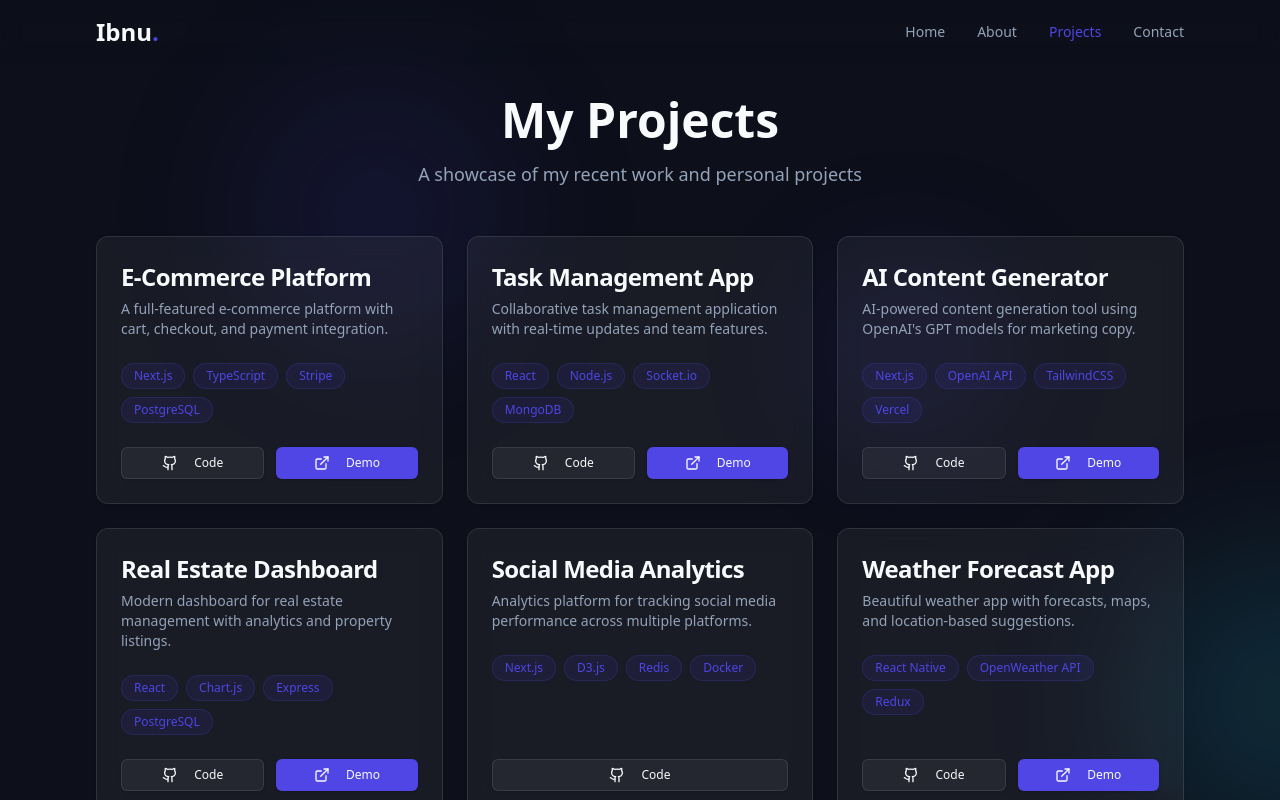
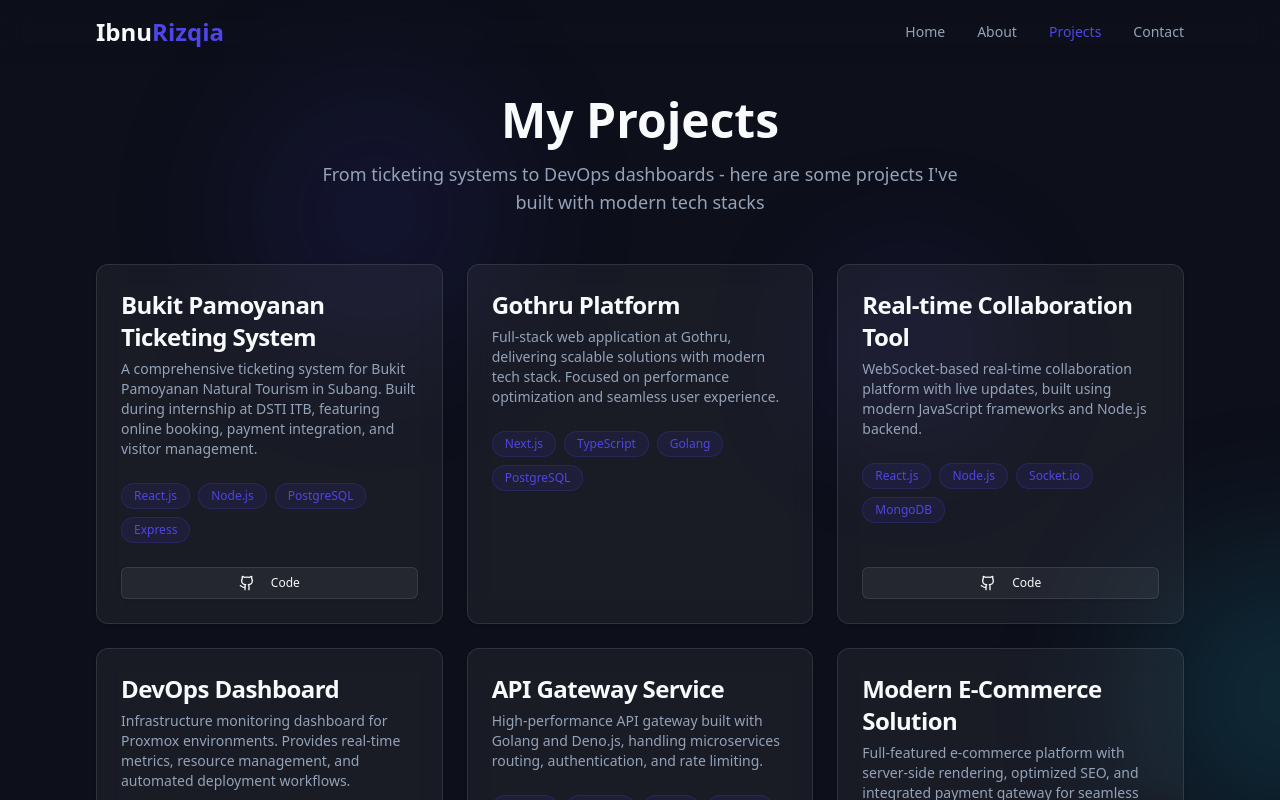
Before and after one commit to ibnurizqiaramadan/xyrus10-web, a Next.js app: page /projects in a window 1280 px wide. Shown: the top 800 px of the page. Built offline with nearby package versions, Linux system fonts and the light colour scheme.

Commit message:
feat: update portfolio with personal info, work experience, and project details

```diff
--- a/src/app/about/page.tsx
+++ b/src/app/about/page.tsx
@@ -7,15 +7,20 @@ import { SectionTitle } from "@/components/SectionTitle"
 import { Code, Rocket, Coffee, Users } from "lucide-react"
 
 const skills = [
+  "JavaScript",
+  "TypeScript",
+  "React.js",
   "Next.js",
-  "React",
-  "TypeScript",
+  "Golang",
   "Node.js",
+  "Deno.js",
   "Tailwind CSS",
   "PostgreSQL",
-  "MongoDB",
+  "MySQL",
+  "Convex",
   "Docker",
-  "AWS",
+  "Proxmox",
+  "DevOps",
   "Git",
 ]
 
@@ -32,7 +37,7 @@ export default function AboutPage() {
       <Container>
         <SectionTitle
           title="About Me"
-          subtitle="Get to know more about my journey and expertise"
+          subtitle="Full Stack Developer at Gothru | STMIK Bandung | Former Intern at DSTI ITB"
         />
 
         <div className="grid md:grid-cols-2 gap-12 items-center mb-16">
@@ -49,7 +54,7 @@ export default function AboutPage() {
                 <div className="relative w-full aspect-square rounded-2xl overflow-hidden">
                   <Image
                     src="/avatar.jpg"
-                    alt="Ibnu"
+                    alt="Ibnu Rizqia Ramadan"
                     fill
                     className="object-cover"
                   />
@@ -66,25 +71,23 @@ export default function AboutPage() {
             className="space-y-4"
           >
             <h3 className="text-2xl font-bold text-[#F8FAFC]">
-              Hi, I&apos;m Ibnu 👋
+              Hi, I&apos;m Ibnu Rizqia Ramadan 👋
             </h3>
             <p className="text-[#94A3B8] leading-relaxed">
-              I&apos;m a passionate fullstack developer with a love for creating
-              elegant solutions to complex problems. With years of experience
-              in web development, I specialize in building modern, responsive,
-              and user-friendly applications.
+              I&apos;m a passionate Full Stack Developer currently working at <span className="text-[#4F46E5] font-semibold">Gothru</span>.
+              With expertise in JavaScript, TypeScript, React.js, Next.js, Golang, Node.js, and Deno.js,
+              I build fast, scalable, and user-friendly web applications that deliver exceptional digital experiences.
             </p>
             <p className="text-[#94A3B8] leading-relaxed">
-              My journey in tech started with curiosity and evolved into a
-              career where I get to work with cutting-edge technologies and
-              collaborate with talented teams. I believe in writing clean,
-              maintainable code and staying up-to-date with the latest industry
-              trends.
+              My journey in tech started at <span className="font-semibold text-[#F8FAFC]">STMIK Bandung</span>, where
+              I gained solid foundations in software development. I had the incredible opportunity to intern at{" "}
+              <span className="font-semibold text-[#F8FAFC]">DSTI ITB</span> for 3 months, where I worked on impactful
+              projects including developing a ticketing system for Bukit Pamoyanan Natural Tourism in Subang.
             </p>
             <p className="text-[#94A3B8] leading-relaxed">
-              When I&apos;m not coding, you can find me exploring new technologies,
-              contributing to open-source projects, or sharing knowledge with
-              the developer community.
+              Beyond frontend and backend development, I&apos;m also exploring DevOps practices and infrastructure
+              management with Proxmox. I&apos;m always excited to learn new technologies, tackle challenging problems,
+              and collaborate with talented teams to create innovative solutions.
             </p>
           </motion.div>
         </div>
--- a/src/app/contact/page.tsx
+++ b/src/app/contact/page.tsx
@@ -6,17 +6,19 @@ import { ContactForm } from "@/components/ContactForm"
 import { motion } from "framer-motion"
 import { Mail, MapPin, Phone, Github, Linkedin, Instagram } from "lucide-react"
 import { Button } from "@/components/ui/button"
+import { DiscordIcon } from "@/components/icons/DiscordIcon"
 
 const contactInfo = [
-  { icon: Mail, label: "Email", value: "ibnu@example.com" },
-  { icon: MapPin, label: "Location", value: "Indonesia" },
-  { icon: Phone, label: "Phone", value: "+62 123 456 7890" },
+  { icon: Mail, label: "Email", value: "dadanibnu61@gmail.com" },
+  { icon: MapPin, label: "Location", value: "Bandung, Indonesia" },
+  { icon: Phone, label: "Phone", value: "+62 xxx xxxx xxxx" },
 ]
 
 const socialLinks = [
-  { icon: Github, href: "https://github.com", label: "GitHub" },
-  { icon: Linkedin, href: "https://linkedin.com", label: "LinkedIn" },
-  { icon: Instagram, href: "https://instagram.com", label: "Instagram" },
+  { icon: Github, href: "https://github.com/ibnurizqiaramadan", label: "GitHub" },
+  { icon: Linkedin, href: "https://www.linkedin.com/in/ibnu-rizqia-ramadan", label: "LinkedIn" },
+  { icon: Instagram, href: "https://www.instagram.com/ibnurizqia", label: "Instagram" },
+  { icon: DiscordIcon, href: "http://discordapp.com/users/257147179297144833", label: "Discord: xyrus10" },
 ]
 
 export default function ContactPage() {
@@ -25,7 +27,7 @@ export default function ContactPage() {
       <Container>
         <SectionTitle
           title="Get In Touch"
-          subtitle="Let's discuss your next project or just say hello"
+          subtitle="Let's connect! Whether you want to discuss web development, backend technologies, or DevOps - I'd love to hear from you"
         />
 
         <div className="grid lg:grid-cols-2 gap-12">
@@ -100,7 +102,7 @@ export default function ContactPage() {
             </div>
 
             {/* Availability */}
-            <motion.div
+            {/* <motion.div
               initial={{ opacity: 0, y: 20 }}
               animate={{ opacity: 1, y: 0 }}
               transition={{ duration: 0.5, delay: 0.4 }}
@@ -116,7 +118,7 @@ export default function ContactPage() {
                 I&apos;m currently available for freelance projects and full-time
                 opportunities. Feel free to reach out!
               </p>
-            </motion.div>
+            </motion.div> */}
           </motion.div>
         </div>
       </Container>
--- a/src/app/layout.tsx
+++ b/src/app/layout.tsx
@@ -11,13 +11,13 @@ const inter = Inter({
 });
 
 export const metadata: Metadata = {
-  title: "Ibnu - Fullstack Developer & Tech Enthusiast",
-  description: "Personal portfolio of Ibnu, a fullstack developer passionate about building innovative solutions and crafting seamless digital experiences.",
-  keywords: ["portfolio", "fullstack developer", "web development", "tech enthusiast"],
-  authors: [{ name: "Ibnu" }],
+  title: "Ibnu Rizqia Ramadan - Full Stack Developer @ Gothru",
+  description: "Full Stack Developer specializing in JavaScript, TypeScript, React.js, Next.js, Golang, Node.js, and Deno.js. Building scalable web applications and exploring DevOps with Proxmox.",
+  keywords: ["portfolio", "full stack developer", "javascript", "typescript", "react", "nextjs", "golang", "nodejs", "deno", "devops", "proxmox", "web development"],
+  authors: [{ name: "Ibnu Rizqia Ramadan" }],
   openGraph: {
-    title: "Ibnu - Fullstack Developer & Tech Enthusiast",
-    description: "Personal portfolio showcasing projects and skills",
+    title: "Ibnu Rizqia Ramadan - Full Stack Developer @ Gothru",
+    description: "Full Stack Developer specializing in modern web technologies. STMIK Bandung graduate with internship experience at DSTI ITB.",
     type: "website",
   },
 };
--- a/src/app/projects/page.tsx
+++ b/src/app/projects/page.tsx
@@ -6,45 +6,39 @@ import { ProjectCard } from "@/components/ProjectCard"
 
 const projects = [
   {
-    title: "E-Commerce Platform",
-    description: "A full-featured e-commerce platform with cart, checkout, and payment integration.",
-    techStack: ["Next.js", "TypeScript", "Stripe", "PostgreSQL"],
-    githubUrl: "https://github.com",
-    demoUrl: "https://demo.example.com",
-  },
-  {
-    title: "Task Management App",
-    description: "Collaborative task management application with real-time updates and team features.",
-    techStack: ["React", "Node.js", "Socket.io", "MongoDB"],
-    githubUrl: "https://github.com",
-    demoUrl: "https://demo.example.com",
-  },
-  {
-    title: "AI Content Generator",
-    description: "AI-powered content generation tool using OpenAI's GPT models for marketing copy.",
-    techStack: ["Next.js", "OpenAI API", "TailwindCSS", "Vercel"],
-    githubUrl: "https://github.com",
-    demoUrl: "https://demo.example.com",
-  },
-  {
-    title: "Real Estate Dashboard",
-    description: "Modern dashboard for real estate management with analytics and property listings.",
-    techStack: ["React", "Chart.js", "Express", "PostgreSQL"],
-    githubUrl: "https://github.com",
-    demoUrl: "https://demo.example.com",
-  },
-  {
-    title: "Social Media Analytics",
-    description: "Analytics platform for tracking social media performance across multiple platforms.",
-    techStack: ["Next.js", "D3.js", "Redis", "Docker"],
+    title: "Bukit Pamoyanan Ticketing System",
+    description: "A comprehensive ticketing system for Bukit Pamoyanan Natural Tourism in Subang. Built during internship at DSTI ITB, featuring online booking, payment integration, and visitor management.",
+    techStack: ["React.js", "Node.js", "PostgreSQL", "Express"],
     githubUrl: "https://github.com",
   },
   {
-    title: "Weather Forecast App",
-    description: "Beautiful weather app with forecasts, maps, and location-based suggestions.",
-    techStack: ["React Native", "OpenWeather API", "Redux"],
+    title: "Gothru Platform",
+    description: "Full-stack web application at Gothru, delivering scalable solutions with modern tech stack. Focused on performance optimization and seamless user experience.",
+    techStack: ["Next.js", "TypeScript", "Golang", "PostgreSQL"],
+  },
+  {
+    title: "Real-time Collaboration Tool",
+    description: "WebSocket-based real-time collaboration platform with live updates, built using modern JavaScript frameworks and Node.js backend.",
+    techStack: ["React.js", "Node.js", "Socket.io", "MongoDB"],
     githubUrl: "https://github.com",
-    demoUrl: "https://demo.example.com",
+  },
+  {
+    title: "DevOps Dashboard",
+    description: "Infrastructure monitoring dashboard for Proxmox environments. Provides real-time metrics, resource management, and automated deployment workflows.",
+    techStack: ["Next.js", "Golang", "Proxmox API", "Docker"],
+    githubUrl: "https://github.com",
+  },
+  {
+    title: "API Gateway Service",
+    description: "High-performance API gateway built with Golang and Deno.js, handling microservices routing, authentication, and rate limiting.",
+    techStack: ["Golang", "Deno.js", "Redis", "Docker"],
+    githubUrl: "https://github.com",
+  },
+  {
+    title: "Modern E-Commerce Solution",
+    description: "Full-featured e-commerce platform with server-side rendering, optimized SEO, and integrated payment gateway for seamless transactions.",
+    techStack: ["Next.js", "TypeScript", "Node.js", "Stripe"],
+    githubUrl: "https://github.com",
   },
 ]
 
@@ -54,7 +48,7 @@ export default function ProjectsPage() {
       <Container>
         <SectionTitle
           title="My Projects"
-          subtitle="A showcase of my recent work and personal projects"
+          subtitle="From ticketing systems to DevOps dashboards - here are some projects I've built with modern tech stacks"
         />
 
         <div className="grid md:grid-cols-2 lg:grid-cols-3 gap-6">
--- a/src/components/Hero.tsx
+++ b/src/components/Hero.tsx
@@ -4,11 +4,13 @@ import { motion } from "framer-motion"
 import { Github, Linkedin, Instagram } from "lucide-react"
 import { TypeAnimation } from "react-type-animation"
 import Image from "next/image"
+import { DiscordIcon } from "@/components/icons/DiscordIcon"
 
 const socialLinks = [
-  { icon: Github, href: "https://github.com", label: "GitHub" },
-  { icon: Linkedin, href: "https://linkedin.com", label: "LinkedIn" },
-  { icon: Instagram, href: "https://instagram.com", label: "Instagram" },
+  { icon: Github, href: "https://github.com/ibnurizqiaramadan", label: "GitHub" },
+  { icon: Linkedin, href: "https://www.linkedin.com/in/ibnu-rizqia-ramadan", label: "LinkedIn" },
+  { icon: Instagram, href: "https://www.instagram.com/ibnurizqia", label: "Instagram" },
+  { icon: DiscordIcon, href: "http://discordapp.com/users/257147179297144833", label: "Discord: xyrus10", username: "xyrus10" },
 ]
 
 export function Hero() {
@@ -28,17 +30,19 @@ export function Hero() {
               transition={{ delay: 0.2 }}
               className="text-5xl md:text-7xl font-bold text-[#F8FAFC] mb-6"
             >
-              Hi, I&apos;m <span className="text-[#4F46E5]">Ibnu</span>
+              Hi, I&apos;m <span className="text-[#4F46E5]">Ibnu Rizqia Ramadan</span>
             </motion.h1>
 
             <div className="text-xl md:text-2xl text-[#94A3B8] mb-8 h-12">
               <TypeAnimation
                 sequence={[
-                  "Fullstack Developer",
+                  "Full Stack Developer @ Gothru",
                   2000,
-                  "Tech Enthusiast",
+                  "JavaScript & TypeScript Expert",
                   2000,
-                  "Problem Solver",
+                  "React & Next.js Specialist",
+                  2000,
+                  "Backend Developer (Go & Node.js)",
                   2000,
                 ]}
                 wrapper="span"
@@ -53,9 +57,9 @@ export function Hero() {
               transition={{ delay: 0.4 }}
               className="text-lg text-[#94A3B8] mb-8 leading-relaxed"
             >
-              Building innovative solutions and crafting seamless digital
-              experiences. Passionate about clean code, modern technologies,
-              and turning ideas into reality.
+              Passionate Full Stack Developer specializing in building fast, scalable,
+              and user-friendly web applications. I love exploring modern technologies
+              and creating innovative solutions that make a real impact.
             </motion.p>
 
             {/* Social Links */}
@@ -95,7 +99,7 @@ export function Hero() {
                 <div className="relative w-full aspect-square rounded-full overflow-hidden border-4 border-[#4F46E5]/30">
                   <Image
                     src="/avatar.jpg"
-                    alt="Ibnu"
+                    alt="Ibnu Rizqia Ramadan"
                     fill
                     className="object-cover"
                     priority
--- a/src/components/Navbar.tsx
+++ b/src/components/Navbar.tsx
@@ -43,7 +43,7 @@ export function Navbar() {
       <div className="max-w-6xl mx-auto px-4 sm:px-6 lg:px-8">
         <div className="flex items-center justify-between h-16">
           <Link href="/" className="text-2xl font-bold text-[#F8FAFC]">
-            Ibnu<span className="text-[#4F46E5]">.</span>
+            Ibnu<span className="text-[#4F46E5]">Rizqia</span>
           </Link>
 
           {/* Desktop Navigation */}
--- /dev/null
+++ b/src/components/icons/DiscordIcon.tsx
@@ -0,0 +1,14 @@
+export function DiscordIcon({ className, size = 24 }: { className?: string; size?: number }) {
+  return (
+    <svg
+      viewBox="0 0 24 24"
+      fill="currentColor"
+      className={className}
+      width={size}
+      height={size}
+      xmlns="http://www.w3.org/2000/svg"
+    >
+      <path d="M20.317 4.37a19.791 19.791 0 0 0-4.885-1.515a.074.074 0 0 0-.079.037c-.21.375-.444.864-.608 1.25a18.27 18.27 0 0 0-5.487 0a12.64 12.64 0 0 0-.617-1.25a.077.077 0 0 0-.079-.037A19.736 19.736 0 0 0 3.677 4.37a.07.07 0 0 0-.032.027C.533 9.046-.32 13.58.099 18.057a.082.082 0 0 0 .031.057a19.9 19.9 0 0 0 5.993 3.03a.078.078 0 0 0 .084-.028a14.09 14.09 0 0 0 1.226-1.994a.076.076 0 0 0-.041-.106a13.107 13.107 0 0 1-1.872-.892a.077.077 0 0 1-.008-.128a10.2 10.2 0 0 0 .372-.292a.074.074 0 0 1 .077-.01c3.928 1.793 8.18 1.793 12.062 0a.074.074 0 0 1 .078.01c.12.098.246.198.373.292a.077.077 0 0 1-.006.127a12.299 12.299 0 0 1-1.873.892a.077.077 0 0 0-.041.107c.36.698.772 1.362 1.225 1.993a.076.076 0 0 0 .084.028a19.839 19.839 0 0 0 6.002-3.03a.077.077 0 0 0 .032-.054c.5-5.177-.838-9.674-3.549-13.66a.061.061 0 0 0-.031-.03zM8.02 15.33c-1.183 0-2.157-1.085-2.157-2.419c0-1.333.956-2.419 2.157-2.419c1.21 0 2.176 1.096 2.157 2.42c0 1.333-.956 2.418-2.157 2.418zm7.975 0c-1.183 0-2.157-1.085-2.157-2.419c0-1.333.955-2.419 2.157-2.419c1.21 0 2.176 1.096 2.157 2.42c0 1.333-.946 2.418-2.157 2.418z" />
+    </svg>
+  )
+}
--- a/tailwind.config.ts
+++ b/tailwind.config.ts
@@ -1,4 +1,5 @@
 import type { Config } from "tailwindcss";
+import tailwindcssAnimate from "tailwindcss-animate";
 
 const config: Config = {
   darkMode: "class",
@@ -80,7 +81,7 @@ const config: Config = {
       },
     },
   },
-  plugins: [require("tailwindcss-animate")],
+  plugins: [tailwindcssAnimate],
 };
 
 export default config;
```
Also changed, not shown: 1 other file (tests, documents, lock files or other folders).
